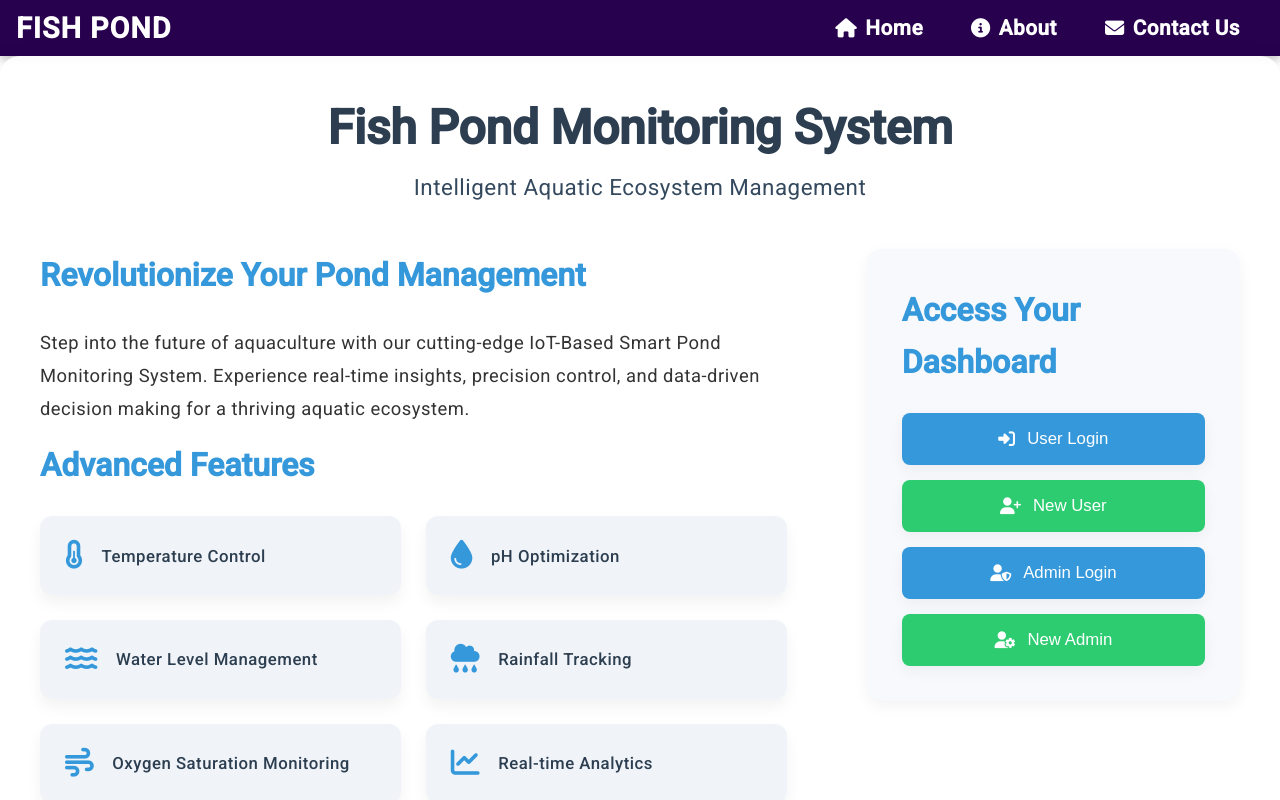
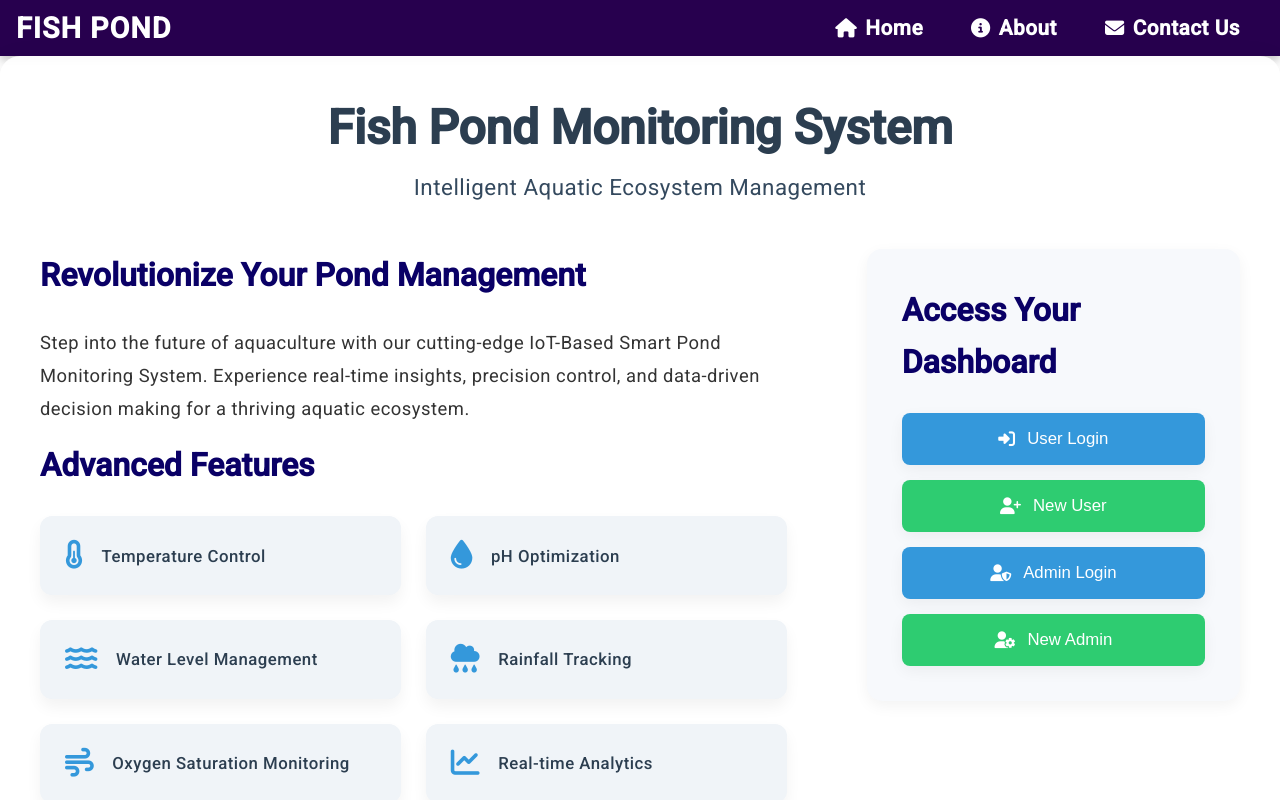
Before and after one commit to minnukota381/Fish-Pond-Monitoring-UI, an Angular app: page / in a window 1280 px wide. Shown: the top 800 px of the page. Built offline with nearby package versions, Linux system fonts and the light colour scheme.

Commit message:
"Update color of h2 element from #3498db to #0a0066"

```diff
--- a/src/app/home/home.component.css
+++ b/src/app/home/home.component.css
@@ -52,7 +52,7 @@ header {
 }
 
 h2 {
-  color: #3498db;
+  color: #0a0066;
   font-size: 2em;
   margin-bottom: 25px;
   font-weight: 600;
```
